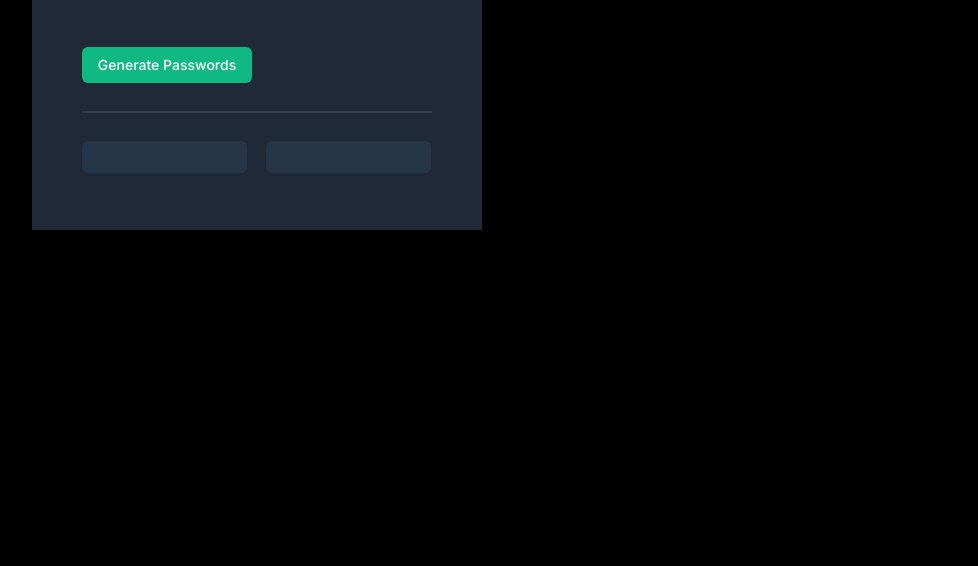
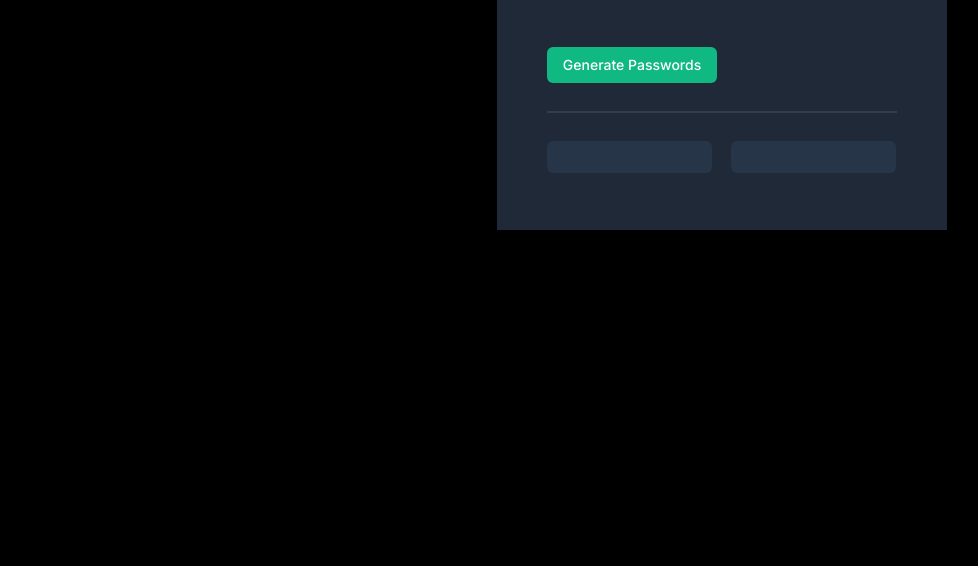
Before and after one commit to JacopoCongia/random-password-generator, a website built with Vite: page index.html in a window 1280 px wide. Shown: the part 234-800 px from the top of the page, without its empty margins (32-1010 px from the left). Built offline with nearby package versions, Linux system fonts and the light colour scheme.

Commit message:
Changed layout

```diff
--- a/index.css
+++ b/index.css
@@ -2,7 +2,8 @@
 @import url('https://fonts.googleapis.com/css2?family=Inter:wght@400;500&display=swap');
 
 body {
-    width: auto;
+    margin: auto;
+    width: 350px;
     color: white;
     background-color: black;
 }
```
